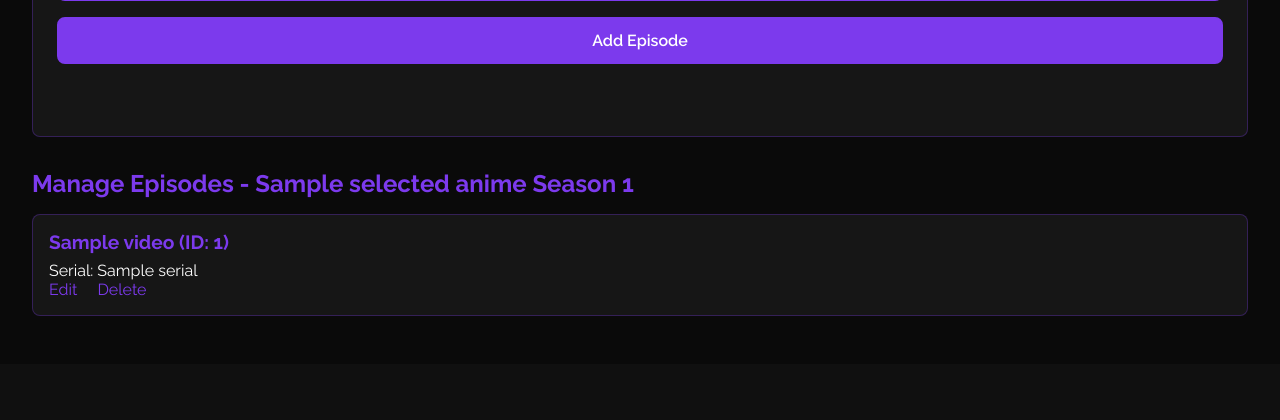
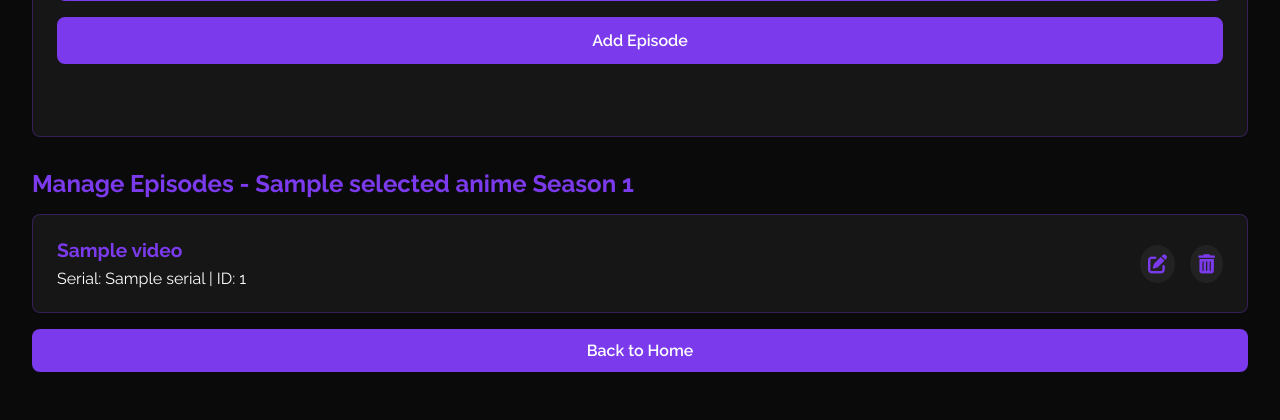
Before and after one commit to shahariarmahfuz/anime_verse, a Flask app: template templates/ad_video.html in a window 1280 px wide. Shown: the part 1392-1812 px from the top of the page. Before the commit the page ends 1708 px from the top, so only its background shows below. Run offline with Flask 3, Linux system fonts and the light colour scheme; the template is opened without the code that fills it: most values are stand-ins (such as "Sample title", 1, 10 or a date in 2020).

Commit message:
Update ad_video.html

```diff
--- a/templates/ad_video.html
+++ b/templates/ad_video.html
@@ -63,26 +61,34 @@
         }
         button:hover {
             background: #9b6bf0;
-            transform: translateY(-2px);
         }
         .episode-card {
             background: rgba(255, 255, 255, 0.05);
-            padding: 1rem;
+            padding: 1.5rem;
             border-radius: 8px;
             margin-bottom: 1rem;
             border: 1px solid rgba(124, 58, 237, 0.3);
+            display: flex;
+            justify-content: space-between;
+            align-items: center;
         }
-        .episode-card h3 {
-            margin-bottom: 0.5rem;
+        .episode-info {
+            flex-grow: 1;
         }
-        .episode-card a {
+        .episode-actions {
+            display: flex;
+            gap: 15px;
+        }
+        .episode-actions a {
             color: #7c3aed;
-            text-decoration: none;
-            margin-right: 1rem;
+            font-size: 1.2rem;
+            padding: 8px;
+            border-radius: 50%;
+            background: rgba(255, 255, 255, 0.05);
         }
-        .episode-card a:hover {
+        .episode-actions a:hover {
             color: #9b6bf0;
-            text-decoration: underline;
+            background: rgba(255, 255, 255, 0.1);
         }
         .filter-section {
             margin-bottom: 2rem;
@@ -187,17 +221,52 @@
         </form>
     </div>
 
-    <!-- Manage Episodes Section -->
     {% if selected_anime and selected_season %}
         <h2>Manage Episodes - {{ selected_anime.name }} Season {{ selected_season.season_number }}</h2>
         {% for video in selected_season.videos %}
             <div class="episode-card">
-                <h3>{{ video.title }} (ID: {{ video.id }})</h3>
-                <p>Serial: {{ video.serial }}</p>
-                <a href="{{ url_for('edit_video', video_id=video.id) }}">Edit</a>
-                <a href="{{ url_for('delete_video', video_id=video.id) }}">Delete</a>
+                <div class="episode-info">
+                    <h3>{{ video.title }}</h3>
+                    <p>Serial: {{ video.serial }} | ID: {{ video.id }}</p>
+                </div>
+                <div class="episode-actions">
+                    <a href="{{ url_for('edit_video', video_id=video.id) }}" title="Edit">
+                        <i class="fas fa-edit"></i>
+                    </a>
+                    <a href="#" title="Delete" onclick="showConfirmationDialog('{{ url_for('delete_video', video_id=video.id) }}')">
+                        <i class="fas fa-trash-alt"></i>
+                    </a>
+                </div>
             </div>
         {% endfor %}
     {% endif %}
+
+    <div class="overlay" id="overlay"></div>
+    <div class="confirmation-dialog" id="confirmationDialog">
+        <p>Are you sure you want to delete this episode?</p>
+        <div class="dialog-buttons">
+            <button onclick="confirmDelete(true)">Delete</button>
+            <button class="cancel-btn" onclick="confirmDelete(false)">Cancel</button>
+        </div>
+    </div>
+    <button onclick="window.location.href='/'" style="display: block; margin-top: 1rem; background: #7c3aed; color: white; font-weight: 600; padding: 12px; width: 100%; border-radius: 8px; border: none; font-size: 1rem; cursor: pointer;">Back to Home</button>
+
+    <script>
+        let deleteUrl = '';
+
+        function showConfirmationDialog(url) {
+            deleteUrl = url;
+            document.getElementById('overlay').style.display = 'block';
+            document.getElementById('confirmationDialog').style.display = 'block';
+        }
+
+        function confirmDelete(confirm) {
+            document.getElementById('overlay').style.display = 'none';
+            document.getElementById('confirmationDialog').style.display = 'none';
+            if (confirm) {
+                window.location.href = deleteUrl;
+            }
+        }
+    </script>
 </body>
 </html>
```
Also changed, not shown: other parts of templates/ad_video.html (+30 -4 lines).
